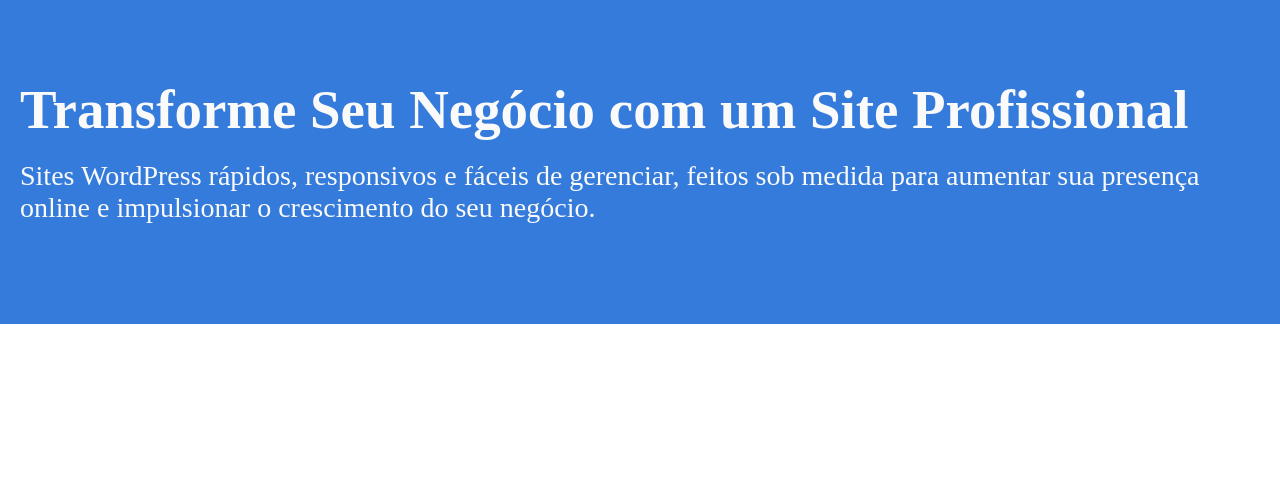
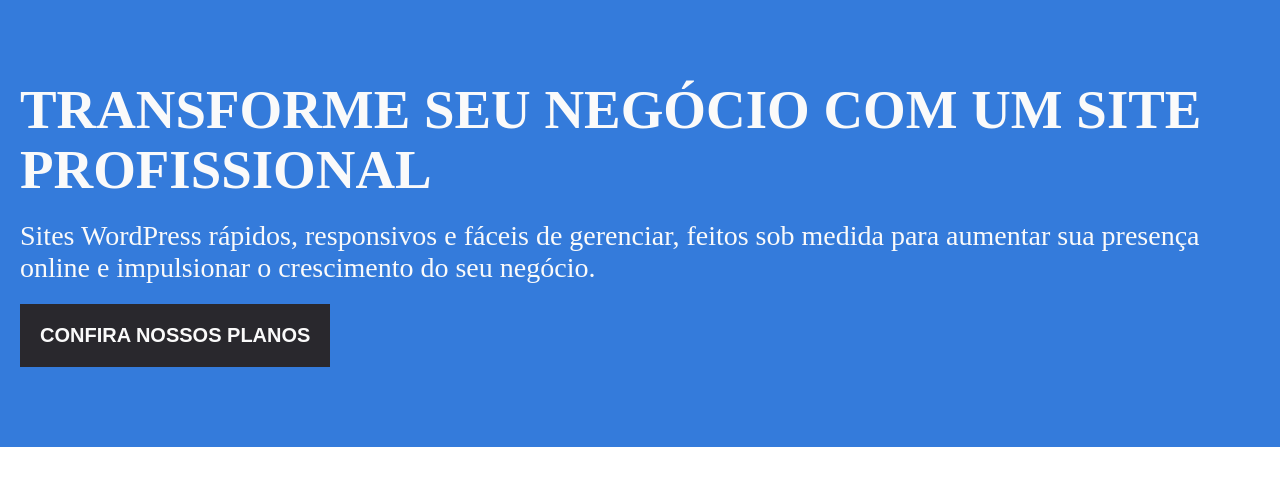
Before and after one commit to mjuliamiosso/niloware, a Next.js app: page /en/home in a window 1280 px wide. Shown: the top 486 px of the page. Built offline with nearby package versions, Linux system fonts and the light colour scheme; no server answers.

Commit message:
feat: add hero button

```diff
--- a/app/sections/Hero/Hero.module.scss
+++ b/app/sections/Hero/Hero.module.scss
@@ -18,6 +18,7 @@
         font-size: $fs-800;
         line-height: 3.75rem;
         margin-bottom: 20px;
+        text-transform: uppercase;
     }
 
     h3{
--- a/app/sections/Hero/Hero.tsx
+++ b/app/sections/Hero/Hero.tsx
@@ -1,6 +1,7 @@
 import React from 'react'
 import classNames from 'classnames';
 import styles from './Hero.module.scss'
+import Button from '../../components/Button/Button'
 
 const Hero = () => {
   return (
@@ -8,6 +9,7 @@ const Hero = () => {
         <div className={classNames(styles['hero-container'], 'container')}>
             <h1>Transforme Seu Negócio com um Site Profissional</h1>
             <h3>Sites WordPress rápidos, responsivos e fáceis de gerenciar, feitos sob medida para aumentar sua presença online e impulsionar o crescimento do seu negócio.</h3>
+            <Button link='#' text='Confira nossos planos'></Button>
         </div>
     </header>
   )
```
